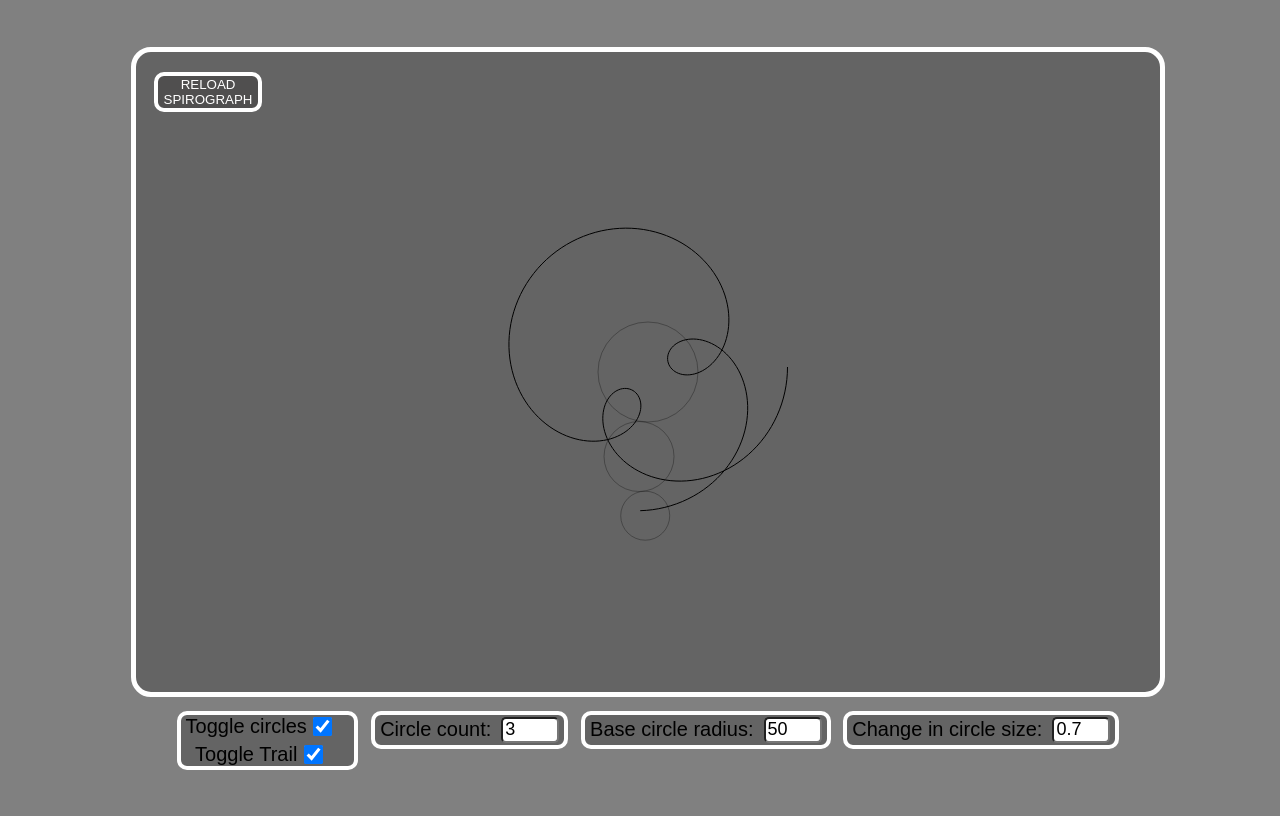
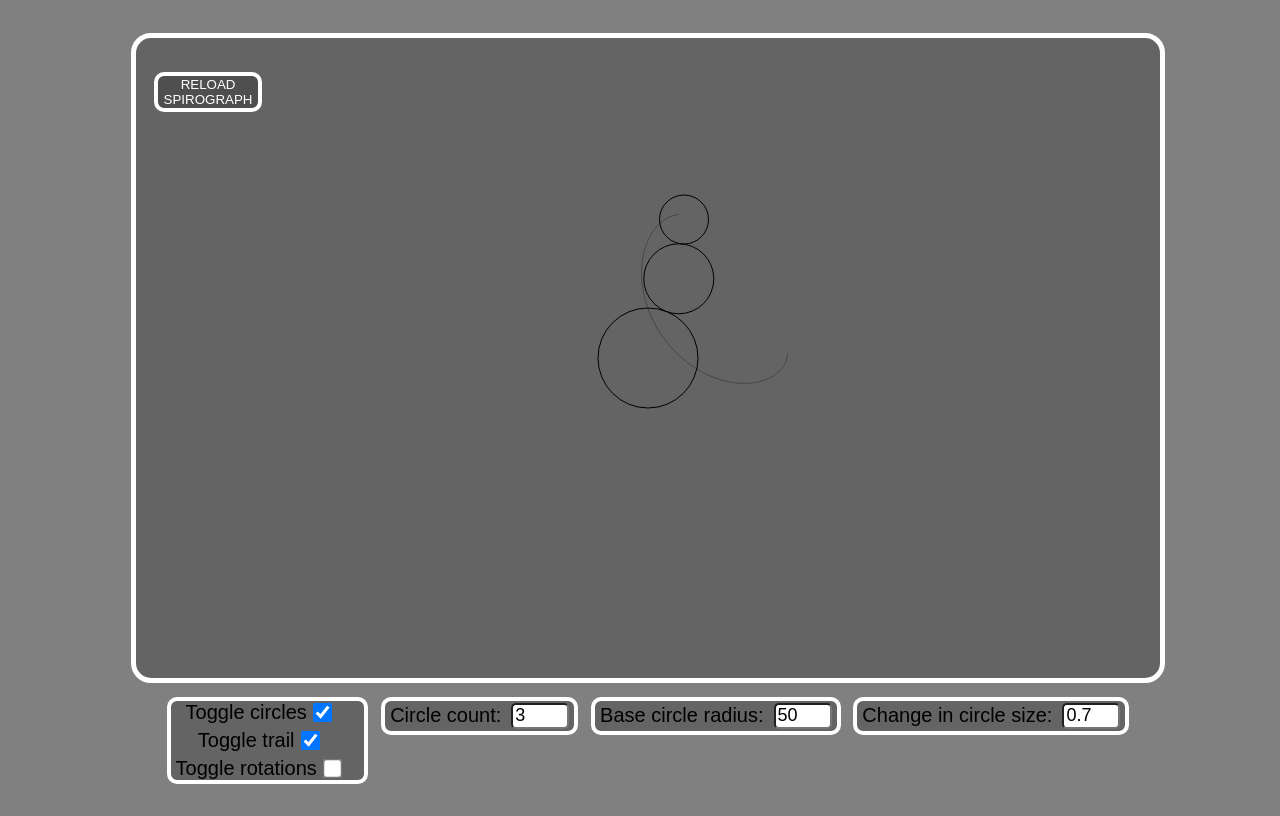
Before and after one commit to noahprero/Spirograph, a plain HTML site: page index.html in a window 1280 px wide. Drawn offline with Linux system fonts and the light colour scheme.

Commit message:
Added visual rotations option

```diff
--- a/index.html
+++ b/index.html
@@ -8,6 +8,7 @@
 </head>
 <body>
     <div id="canvas-container">
+        <canvas id="rotation-canvas"></canvas>
         <canvas id="trail-canvas"></canvas>
         <canvas id="canvas"></canvas>
     </div>
@@ -21,8 +22,12 @@
                 <input type="checkbox" id="visual-toggle-circles" name="visual-toggle-circles" checked>
             </div>
             <div>
-                <label for="visual-toggle-trail">Toggle Trail</label>
+                <label for="visual-toggle-trail">Toggle trail</label>
                 <input type="checkbox" id="visual-toggle-trail" name="visual-toggle-trail" checked>
+            </div>
+            <div>
+                <label for="visual-toggle-rotations">Toggle rotations</label>
+                <input type="checkbox" id="visual-toggle-rotations" name="visual-toggle-rotations">
             </div>
         </div>
 
--- a/spirograph.js
+++ b/spirograph.js
@@ -2,15 +2,22 @@ const canvas = document.getElementById("canvas");
 const ctx = canvas.getContext("2d");
 canvas.width = window.innerWidth * 0.8;
 canvas.height = window.innerHeight * 0.8;
-ctx.globalAlpha = 0.3;
+
 
 const trail_canvas = document.getElementById("trail-canvas");
 const trail_ctx = trail_canvas.getContext("2d");
 trail_canvas.width = window.innerWidth * 0.8;
 trail_canvas.height = window.innerHeight * 0.8;
+trail_ctx.globalAlpha = 0.3;
+
+const rotation_canvas = document.getElementById("rotation-canvas");
+const rotation_ctx = rotation_canvas.getContext("2d");
+rotation_canvas.width = window.innerWidth * 0.8;
+rotation_canvas.height = window.innerHeight * 0.8;
 
 const visual_toggle_circles = document.getElementById("visual-toggle-circles");
 const visual_toggle_trail = document.getElementById("visual-toggle-trail");
+const visual_toggle_rotations = document.getElementById("visual-toggle-rotations");
 const circle_count_input = document.getElementById("circle-count");
 const base_radius_input = document.getElementById("base-circle-radius");
 const size_change_slider = document.getElementById("size-change");
@@ -61,7 +68,7 @@ visual_toggle_circles.addEventListener('change', function() {
 
 visual_toggle_trail.addEventListener(("change"), function() {
     clearCanvas(trail_ctx, trail_canvas);
-    if(this.checked){
+    if(this.checked) {
         draw_trail = true;
     }
     else{
@@ -70,6 +77,17 @@ visual_toggle_trail.addEventListener(("change"), function() {
         prev_tip_y = 0;
 
         draw_trail = false;
+    }
+});
+
+
+visual_toggle_rotations.addEventListener(("change"), function() {
+    clearCanvas(rotation_ctx, rotation_canvas);
+    if(this.checked) {
+        draw_rotations = true;
+    }
+    else {
+        draw_rotations = false;
     }
 });
 
@@ -109,6 +127,7 @@ function clearCanvas(ctx, canvas) {
 function clearCanvasAll() {
     clearCanvas(ctx, canvas);
     clearCanvas(trail_ctx, trail_canvas);
+    clearCanvas(rotation_ctx, rotation_canvas);
 }
 
 
@@ -125,9 +144,9 @@ function initialize_circle_array() {
     // Add base circle and then remaining circles with random speeds to array
     circles.push(base_circle);
 
-    for(let i = 1; i < circle_count; i ++){
-        circles.push(new Circle(ctx, 1, 1, 1, 0, (Math.random() * 2 - 1) * speed_multiplier));
-        //circles.push(new Circle(ctx, 1, 1, 1, 0, Math.pow(-4, i) / 1000));  // Fractal formula
+    for(let i = 1; i < circle_count; i ++) {
+        //circles.push(new Circle(ctx, 1, 1, 1, 0, (Math.random() * 2 - 1) * speed_multiplier));
+        circles.push(new Circle(ctx, 1, 1, 1, 0, Math.pow(-4, i) / 1000));  // Fractal formula
     }
     return base_circle;
 }
@@ -137,6 +156,7 @@ function initialize_circle_array() {
 let base_radius = parseInt(base_radius_input.value);
 let draw_circles = true;
 let draw_trail = true;
+let draw_rotations = false;
 let circles = [];
 let circle_count = circle_count_input.value;
 let size_change = size_change_slider.value;  // Size of each circle relative to the previous circle
@@ -149,30 +169,38 @@ let prev_tip_y = 0;
 base_circle = initialize_circle_array();
 
 function animate() {
-    if(draw_circles){
+    if(draw_circles) {
         clearCanvas(ctx, canvas);
         base_circle.draw();
     }
 
+    if(draw_rotations) {
+        clearCanvas(rotation_ctx, rotation_canvas);
+    }
+
     radius = parseInt(base_radius_input.value);
-    let prev_x = base_circle.x;
-    let prev_y = base_circle.y;
-    let prev_radius = base_circle.r;
 
     // Calculate each circle's new position
     for (let i = 1; i < circle_count; i++) {
         radius *= size_change;
-        radius_sum = radius + prev_radius;
-        let x = prev_x + radius_sum * Math.cos(circles[i].angle);
-        let y = prev_y + radius_sum * Math.sin(circles[i].angle);
+        radius_sum = radius + circles[i-1].r;
+        let x = circles[i-1].x + radius_sum * Math.cos(circles[i].angle);
+        let y = circles[i-1].y + radius_sum * Math.sin(circles[i].angle);
         circles[i].setPos(x, y);
         circles[i].setRadius(radius);
         if(draw_circles){
             circles[i].draw();
         }
 
+        if(draw_rotations) {
+            rotation_ctx.beginPath();
+            rotation_ctx.moveTo(x, y);
+            rotation_ctx.lineTo(circles[i-1].x, circles[i-1].y);
+            rotation_ctx.stroke();
+        }
+
         if(i == circle_count - 1){
-            if(draw_trail){
+            if(draw_trail) {
                 if(prev_tip_x == 0 && prev_tip_y == 0){
                     prev_tip_x = x;
                     prev_tip_y = y;
@@ -186,10 +214,6 @@ function animate() {
             prev_tip_y = y;
         }
 
-        prev_radius = radius;
-        prev_x = x;
-        prev_y = y;
-
         circles[i].angle += circles[i].speed;
     }
 
--- a/styles.css
+++ b/styles.css
@@ -9,7 +9,7 @@ body {
     overflow: hidden;
 }
 
-#trail-canvas {
+#trail-canvas, #rotation-canvas {
     position: absolute;
 }
 
```
